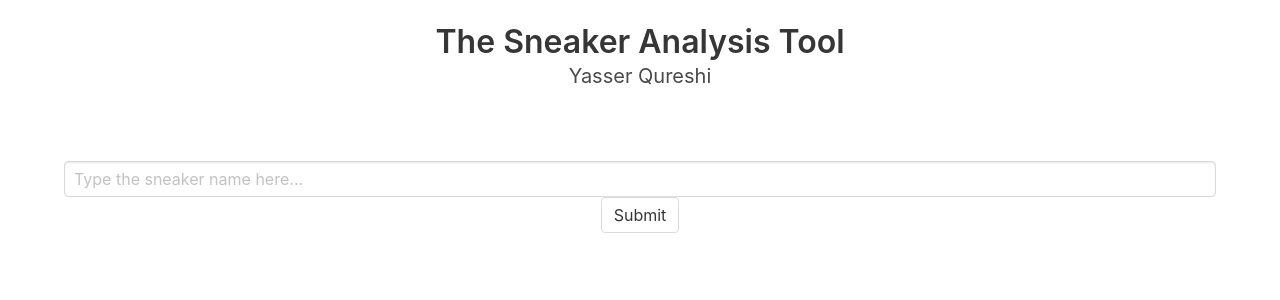
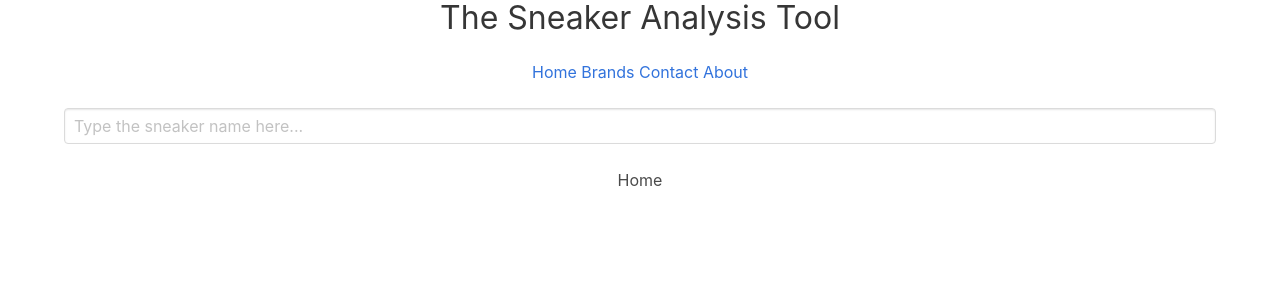
Before and after one commit to yasserqureshi1/sneaker-analysis-site, a Flask app: page / in a window 1280 px wide. Shown: the top 300 px of the page. Run offline with Flask 2, Linux system fonts and the light colour scheme.

Commit message:
Restructure homepage

```diff
--- a/app/templates/home.html
+++ b/app/templates/home.html
@@ -1,34 +1,7 @@
-<!DOCTYPE html>
-<html lang="en">
-<head>
-    <meta charset="UTF-8">
-    <title>Sneaker Analysis</title>
-    <link rel="stylesheet" href="https://cdnjs.cloudflare.com/ajax/libs/bulma/0.7.2/css/bulma.min.css">
-</head>
-<body>
-<br>
-    <section class="banner" >
-        <div class="container has-text-centered">
-            <h1 class="title">The Sneaker Analysis Tool</h1>
-            <h2 class="subtitle">Yasser Qureshi</h2>
-        </div>
+{% extends "base.html" %}
+
+{% block content %}
+    <section class="shoe selection">
+        <p style="text-align:center;">Home</p>
     </section>
-    <br><br>
-    <section class="main">
-        <div class="container has-text-centered">
-            <h1 class="title"></h1>
-            <form method="POST" >
-                <input type="text" class="input" placeholder="Type the sneaker name here..." name="sneaker" >
-                <input type="button" class="button" value="Submit">
-            </form>
-        </div>
-    </section>
-
-    <section class="shoe selection">
-        <div class="selections">
-            {% block content %}
-            {% endblock %}
-        </div>
-    </section>
-</body>
-</html>
+{% endblock %}
```
